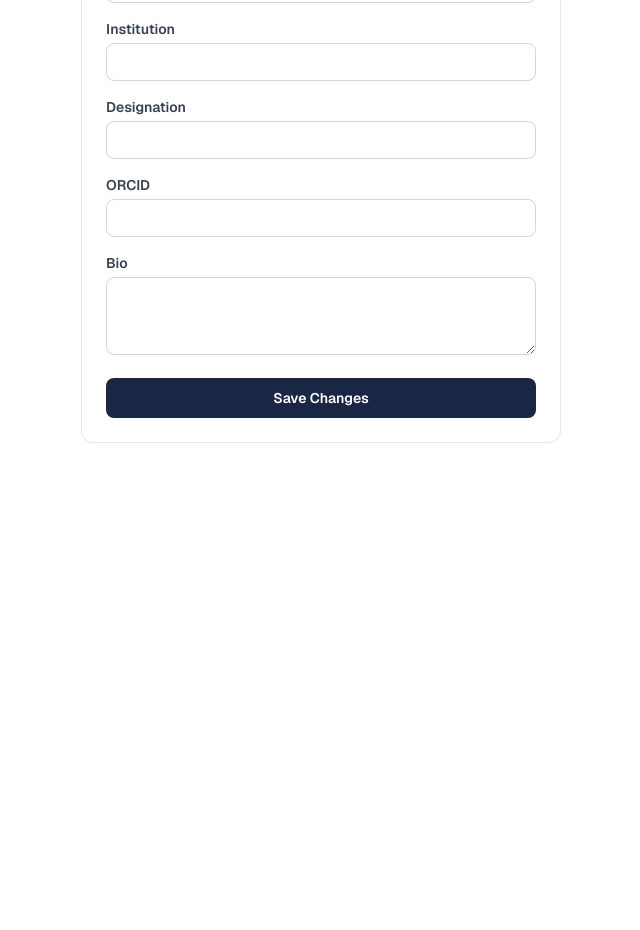
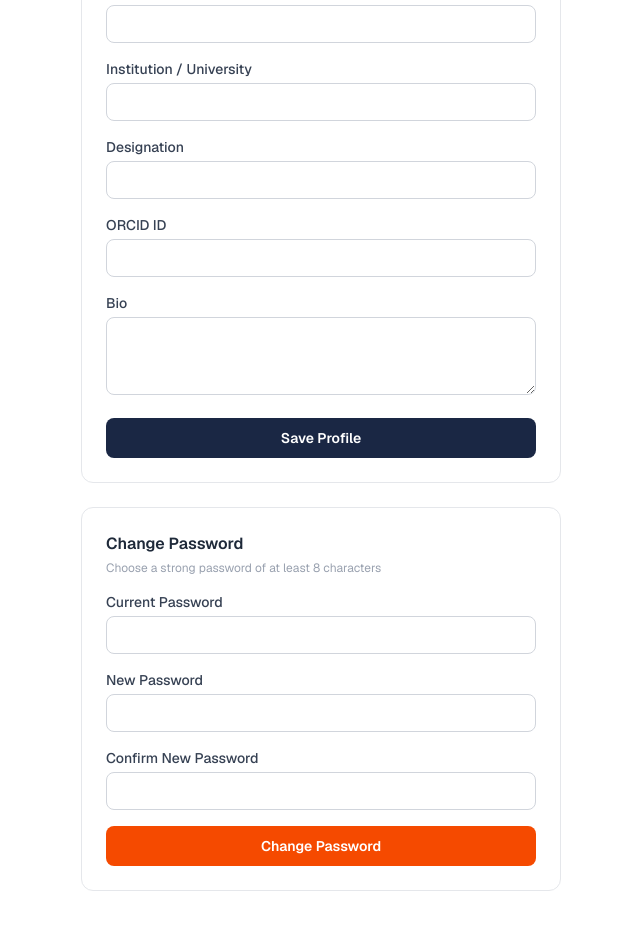
Before and after one commit to arampandey/mediascholar-platform, a Next.js app: page /dashboard/profile in a window 1280 px wide. Shown: the part 240-1170 px from the top of the page, without its empty margins (319-959 px from the left). Before the commit the page ends 800 px from the top, so only its background shows below. Built offline with nearby package versions, Linux system fonts and the light colour scheme; no server answers.

Commit message:
feat: change password on profile page

```diff
--- a/app/api/profile/route.ts
+++ b/app/api/profile/route.ts
@@ -1,18 +1,44 @@
 import { NextRequest, NextResponse } from "next/server";
 import { auth } from "@/lib/auth";
 import { prisma } from "@/lib/prisma";
+import bcrypt from "bcryptjs";
 
 export async function GET() {
   const session = await auth();
   if (!session) return NextResponse.json({ error: "Unauthorized" }, { status: 401 });
-  const user = await prisma.user.findUnique({ where: { id: (session.user as any).id }, select: { id:true, name:true, email:true, role:true, institution:true, designation:true, bio:true, orcid:true, createdAt:true } });
+  const user = await prisma.user.findUnique({
+    where: { id: (session.user as any).id },
+    select: { id:true, name:true, email:true, role:true, institution:true, designation:true, bio:true, orcid:true, createdAt:true }
+  });
   return NextResponse.json({ user });
 }
 
 export async function PATCH(req: NextRequest) {
   const session = await auth();
   if (!session) return NextResponse.json({ error: "Unauthorized" }, { status: 401 });
-  const { name, institution, designation, bio, orcid } = await req.json();
-  const user = await prisma.user.update({ where: { id: (session.user as any).id }, data: { name, institution, designation, bio, orcid } });
+  const body = await req.json();
+  const { name, institution, designation, bio, orcid, currentPassword, newPassword } = body;
+
+  // Handle password change
+  if (newPassword) {
+    if (!currentPassword) return NextResponse.json({ error: "Current password is required" }, { status: 400 });
+    if (newPassword.length < 8) return NextResponse.json({ error: "New password must be at least 8 characters" }, { status: 400 });
+
+    const user = await prisma.user.findUnique({ where: { id: (session.user as any).id } });
+    if (!user) return NextResponse.json({ error: "User not found" }, { status: 404 });
+
+    const valid = await bcrypt.compare(currentPassword, user.password);
+    if (!valid) return NextResponse.json({ error: "Current password is incorrect" }, { status: 400 });
+
+    const hashed = await bcrypt.hash(newPassword, 12);
+    await prisma.user.update({ where: { id: user.id }, data: { password: hashed } });
+    return NextResponse.json({ success: true, message: "Password changed successfully" });
+  }
+
+  // Handle profile update
+  const user = await prisma.user.update({
+    where: { id: (session.user as any).id },
+    data: { name, institution, designation, bio, orcid }
+  });
   return NextResponse.json({ user });
 }
--- a/app/dashboard/profile/page.tsx
+++ b/app/dashboard/profile/page.tsx
@@ -1,24 +1,56 @@
 "use client";
 import { useEffect, useState } from "react";
 import Navbar from "@/components/Navbar";
+import Link from "next/link";
 
 export default function ProfilePage() {
   const [form, setForm] = useState({ name: "", institution: "", designation: "", bio: "", orcid: "" });
+  const [pwForm, setPwForm] = useState({ currentPassword: "", newPassword: "", confirmPassword: "" });
   const [loading, setLoading] = useState(true);
   const [saving, setSaving] = useState(false);
-  const [msg, setMsg] = useState("");
+  const [changingPw, setChangingPw] = useState(false);
+  const [msg, setMsg] = useState({ text: "", type: "" });
+  const [pwMsg, setPwMsg] = useState({ text: "", type: "" });
 
   useEffect(() => {
     fetch("/api/profile").then(r => r.json()).then(d => {
-      if (d.user) setForm({ name: d.user.name||"", institution: d.user.institution||"", designation: d.user.designation||"", bio: d.user.bio||"", orcid: d.user.orcid||"" });
+      if (d.user) setForm({ name: d.user.name || "", institution: d.user.institution || "", designation: d.user.designation || "", bio: d.user.bio || "", orcid: d.user.orcid || "" });
       setLoading(false);
     });
   }, []);
 
-  async function save(e: React.FormEvent) {
-    e.preventDefault(); setSaving(true);
-    await fetch("/api/profile", { method: "PATCH", headers: { "Content-Type": "application/json" }, body: JSON.stringify(form) });
-    setSaving(false); setMsg("Profile updated!"); setTimeout(() => setMsg(""), 3000);
+  async function saveProfile(e: React.FormEvent) {
+    e.preventDefault();
+    setSaving(true);
+    const res = await fetch("/api/profile", { method: "PATCH", headers: { "Content-Type": "application/json" }, body: JSON.stringify(form) });
+    setSaving(false);
+    if (res.ok) setMsg({ text: "✅ Profile updated successfully", type: "success" });
+    else setMsg({ text: "❌ Failed to update profile", type: "error" });
+    setTimeout(() => setMsg({ text: "", type: "" }), 4000);
+  }
+
+  async function changePassword(e: React.FormEvent) {
+    e.preventDefault();
+    if (pwForm.newPassword !== pwForm.confirmPassword) {
+      setPwMsg({ text: "❌ New passwords do not match", type: "error" }); return;
+    }
+    if (pwForm.newPassword.length < 8) {
+      setPwMsg({ text: "❌ Password must be at least 8 characters", type: "error" }); return;
+    }
+    setChangingPw(true);
+    const res = await fetch("/api/profile", {
+      method: "PATCH", headers: { "Content-Type": "application/json" },
+      body: JSON.stringify({ currentPassword: pwForm.currentPassword, newPassword: pwForm.newPassword }),
+    });
+    const data = await res.json();
+    setChangingPw(false);
+    if (res.ok) {
+      setPwMsg({ text: "✅ Password changed successfully", type: "success" });
+      setPwForm({ currentPassword: "", newPassword: "", confirmPassword: "" });
+    } else {
+      setPwMsg({ text: `❌ ${data.error || "Failed to change password"}`, type: "error" });
+    }
+    setTimeout(() => setPwMsg({ text: "", type: "" }), 5000);
   }
 
   if (loading) return <div className="min-h-screen flex flex-col"><Navbar /><div className="flex-1 flex items-center justify-center text-gray-400">Loading…</div></div>;
@@ -26,26 +58,76 @@ export default function ProfilePage() {
   return (
     <div className="min-h-screen flex flex-col">
       <Navbar />
-      <main className="flex-1 max-w-lg mx-auto px-4 py-10 w-full">
-        <h1 className="text-2xl font-bold text-gray-900 mb-6">Edit Profile</h1>
-        {msg && <div className="bg-green-50 border border-green-200 text-green-700 text-sm px-3 py-2 rounded-lg mb-4">{msg}</div>}
-        <form onSubmit={save} className="bg-white rounded-xl border border-gray-200 p-6 space-y-4">
-          {[{ k: "name", l: "Full Name", t: "text" }, { k: "institution", l: "Institution", t: "text" }, { k: "designation", l: "Designation", t: "text" }, { k: "orcid", l: "ORCID", t: "text" }].map(f => (
+      <main className="flex-1 max-w-lg mx-auto px-4 py-10 w-full space-y-6">
+        <div className="flex items-center justify-between">
+          <h1 className="text-2xl font-bold text-gray-900">My Profile</h1>
+          <Link href="/dashboard" className="text-sm text-indigo-700 hover:underline">← Dashboard</Link>
+        </div>
+
+        {/* Profile Details */}
+        <div className="bg-white rounded-xl border border-gray-200 p-6">
+          <h2 className="font-semibold text-gray-800 mb-4">Profile Details</h2>
+          {msg.text && (
+            <div className={`text-sm px-3 py-2 rounded-lg mb-4 ${msg.type === "success" ? "bg-green-50 border border-green-200 text-green-700" : "bg-red-50 border border-red-200 text-red-700"}`}>
+              {msg.text}
+            </div>
+          )}
+          <form onSubmit={saveProfile} className="space-y-4">
+            {[
+              { k: "name", l: "Full Name", t: "text" },
+              { k: "institution", l: "Institution / University", t: "text" },
+              { k: "designation", l: "Designation", t: "text" },
+              { k: "orcid", l: "ORCID ID", t: "text" },
+            ].map(f => (
               <div key={f.k}>
-              <label className="text-sm font-semibold text-gray-700 block mb-1">{f.l}</label>
-              <input type={f.t} value={(form as any)[f.k]} onChange={e => setForm(p => ({...p, [f.k]: e.target.value}))}
+                <label className="text-sm font-medium text-gray-700 block mb-1">{f.l}</label>
+                <input type={f.t} value={(form as any)[f.k]} onChange={e => setForm(p => ({ ...p, [f.k]: e.target.value }))}
                   className="w-full border border-gray-300 rounded-lg px-3 py-2 text-sm focus:outline-none focus:ring-2 focus:ring-indigo-500" />
               </div>
             ))}
             <div>
-            <label className="text-sm font-semibold text-gray-700 block mb-1">Bio</label>
-            <textarea value={form.bio} onChange={e => setForm(p => ({...p, bio: e.target.value}))} rows={3}
+              <label className="text-sm font-medium text-gray-700 block mb-1">Bio</label>
+              <textarea value={form.bio} onChange={e => setForm(p => ({ ...p, bio: e.target.value }))} rows={3}
                 className="w-full border border-gray-300 rounded-lg px-3 py-2 text-sm focus:outline-none focus:ring-2 focus:ring-indigo-500" />
             </div>
-          <button type="submit" disabled={saving} style={{ backgroundColor: "#1a2744" }} className="w-full text-white py-2.5 rounded-lg font-semibold text-sm hover:opacity-90 disabled:opacity-50">
-            {saving ? "Saving…" : "Save Changes"}
+            <button type="submit" disabled={saving} style={{ backgroundColor: "#1a2744" }}
+              className="w-full text-white py-2.5 rounded-lg font-semibold text-sm hover:opacity-90 transition-opacity disabled:opacity-50">
+              {saving ? "Saving…" : "Save Profile"}
             </button>
           </form>
+        </div>
+
+        {/* Change Password */}
+        <div className="bg-white rounded-xl border border-gray-200 p-6">
+          <h2 className="font-semibold text-gray-800 mb-1">Change Password</h2>
+          <p className="text-xs text-gray-400 mb-4">Choose a strong password of at least 8 characters</p>
+          {pwMsg.text && (
+            <div className={`text-sm px-3 py-2 rounded-lg mb-4 ${pwMsg.type === "success" ? "bg-green-50 border border-green-200 text-green-700" : "bg-red-50 border border-red-200 text-red-700"}`}>
+              {pwMsg.text}
+            </div>
+          )}
+          <form onSubmit={changePassword} className="space-y-4">
+            <div>
+              <label className="text-sm font-medium text-gray-700 block mb-1">Current Password</label>
+              <input type="password" value={pwForm.currentPassword} onChange={e => setPwForm(p => ({ ...p, currentPassword: e.target.value }))} required
+                className="w-full border border-gray-300 rounded-lg px-3 py-2 text-sm focus:outline-none focus:ring-2 focus:ring-indigo-500" />
+            </div>
+            <div>
+              <label className="text-sm font-medium text-gray-700 block mb-1">New Password</label>
+              <input type="password" value={pwForm.newPassword} onChange={e => setPwForm(p => ({ ...p, newPassword: e.target.value }))} required
+                className="w-full border border-gray-300 rounded-lg px-3 py-2 text-sm focus:outline-none focus:ring-2 focus:ring-indigo-500" />
+            </div>
+            <div>
+              <label className="text-sm font-medium text-gray-700 block mb-1">Confirm New Password</label>
+              <input type="password" value={pwForm.confirmPassword} onChange={e => setPwForm(p => ({ ...p, confirmPassword: e.target.value }))} required
+                className="w-full border border-gray-300 rounded-lg px-3 py-2 text-sm focus:outline-none focus:ring-2 focus:ring-indigo-500" />
+            </div>
+            <button type="submit" disabled={changingPw}
+              className="w-full bg-orange-600 text-white py-2.5 rounded-lg font-semibold text-sm hover:bg-orange-700 transition-colors disabled:opacity-50">
+              {changingPw ? "Changing…" : "Change Password"}
+            </button>
+          </form>
+        </div>
       </main>
     </div>
   );
```
Lines whose indentation alone changed are shown as unchanged.
